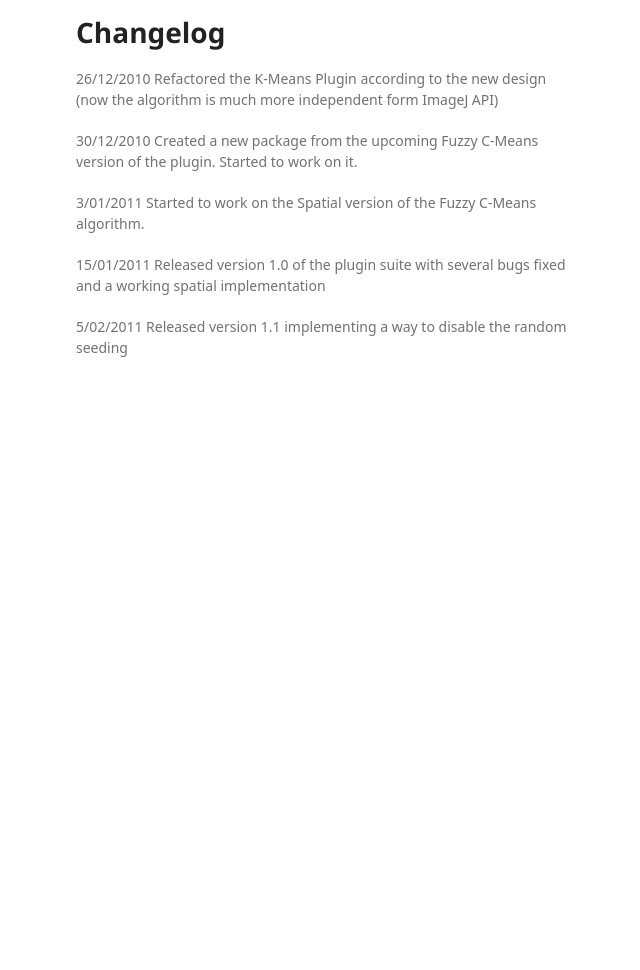
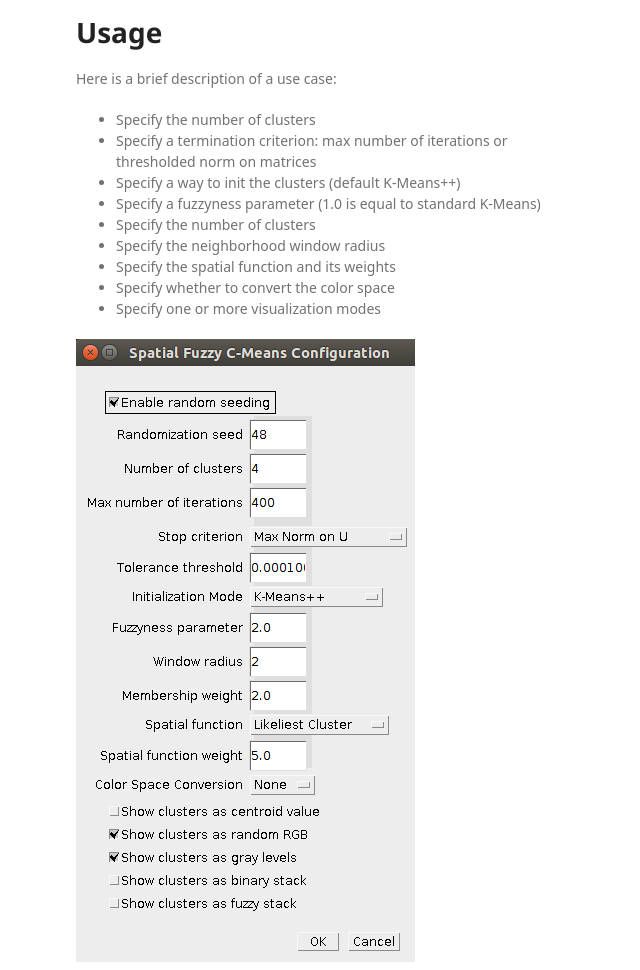
Before and after one commit to arranger1044/SFCM, a plain HTML site: page index.html in a window 1280 px wide. Shown: the part 1971-2941 px from the top of the page, without its empty margins (494-1134 px from the left). Before the commit the page ends 2399 px from the top, so only its background shows below. Drawn offline with Linux system fonts and the light colour scheme; a web font is replaced by a local one.

Commit message:
Adding a usage brief desc and one image

```diff
--- a/index.html
+++ b/index.html
@@ -114,6 +114,26 @@
 </ul>
 
 <h1>
+<a id="usage" class="anchor" href="#usage" aria-hidden="true"><span aria-hidden="true" class="octicon octicon-link"></span></a>Usage</h1>
+
+<p>
+Here is a brief description of a use case:
+<ul>
+<li> Specify the number of clusters</li>
+<li> Specify a termination criterion: max number of iterations or thresholded norm on matrices</li>
+<li> Specify a way to init the clusters (default K-Means++)</li>
+<li> Specify a fuzzyness parameter (1.0 is equal to standard K-Means)</li>
+<li> Specify the number of clusters</li>
+<li> Specify the neighborhood window radius</li>
+<li> Specify the spatial function and its weights</li>
+<li> Specify whether to convert the color space</li>
+<li> Specify one or more visualization modes</li>
+</ul>
+ <img src="images/sfcm-interface.png" alt="SFCM interface">
+</p>
+
+
+<h1>
 <a id="changelog" class="anchor" href="#changelog" aria-hidden="true"><span aria-hidden="true" class="octicon octicon-link"></span></a>Changelog</h1>
 
 <p>26/12/2010
```
Also changed, not shown: images/sfcm-interface.png (added).
